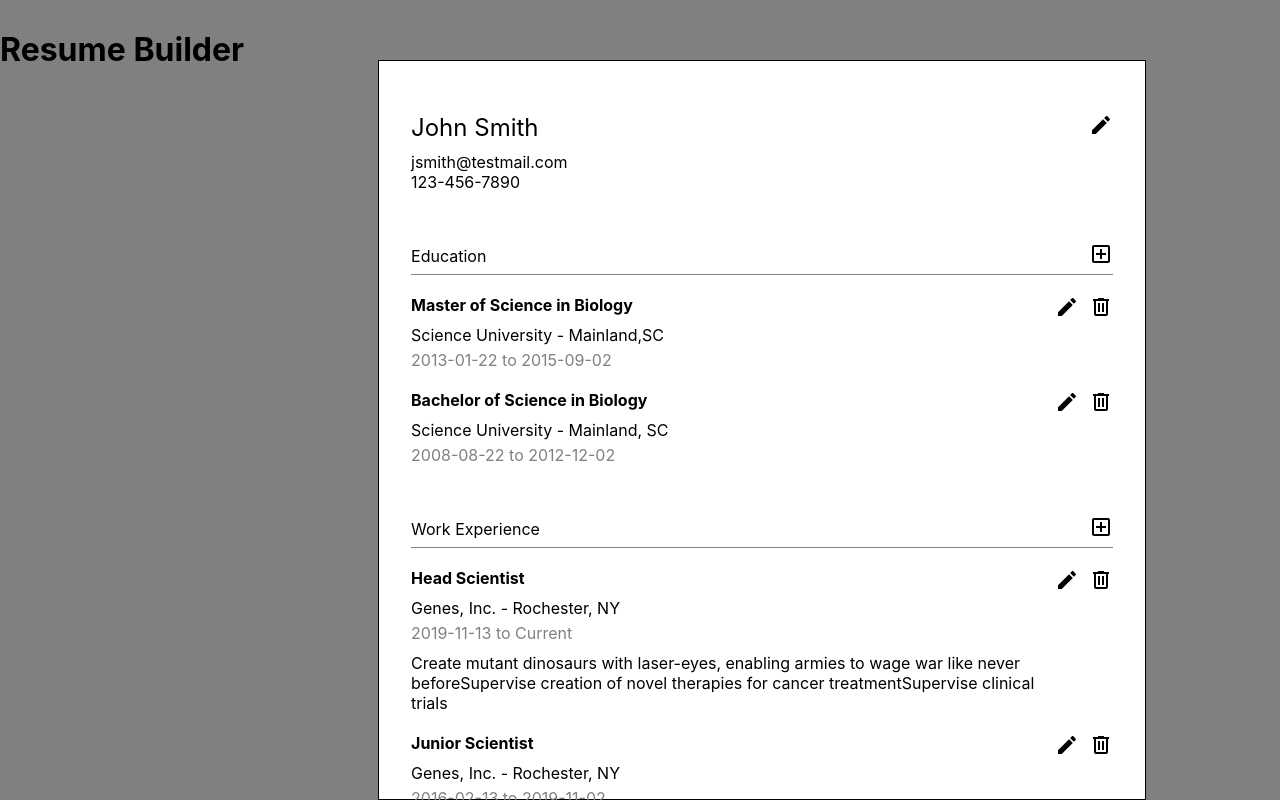
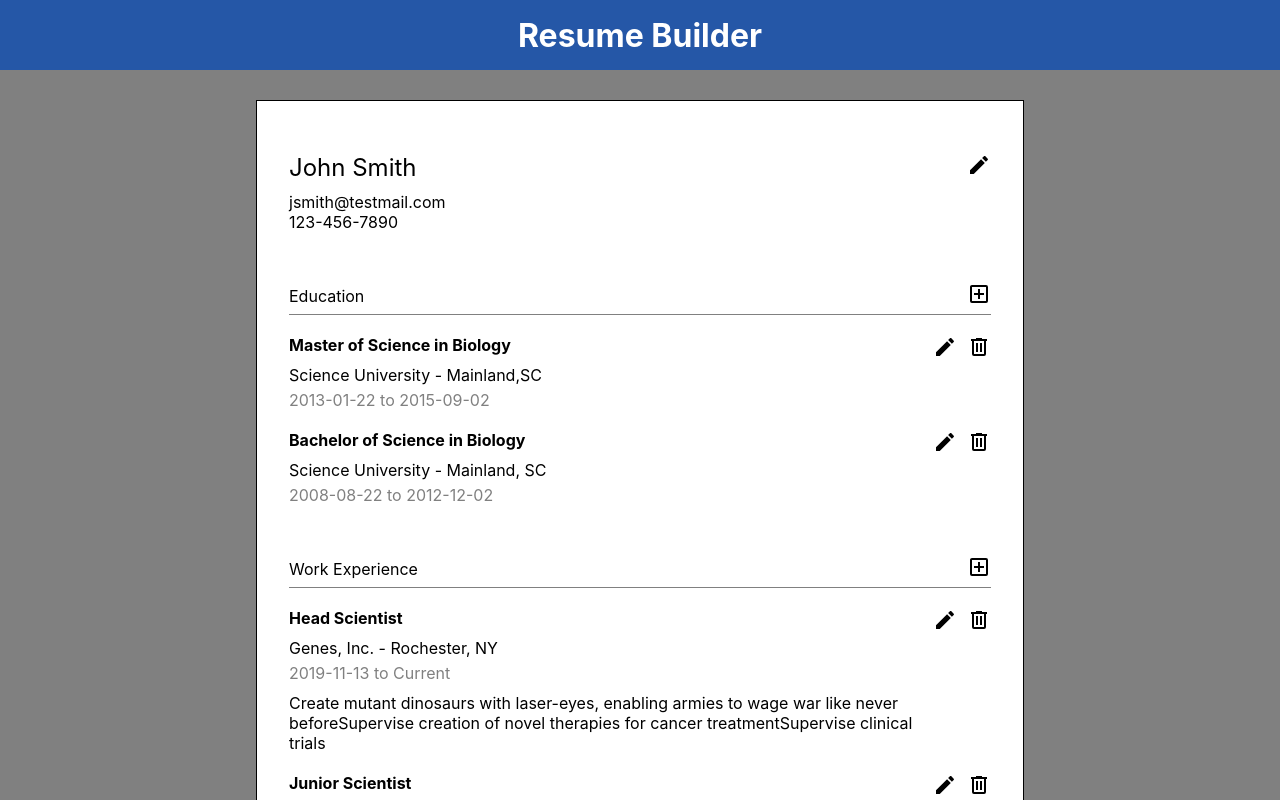
Before and after one commit to gband85/cv-project, a React (Create React App) app: page / in a window 1280 px wide. Shown: the top 800 px of the page. Built offline with nearby package versions, Linux system fonts and the light colour scheme.

Commit message:
style navbar

```diff
--- a/src/styles/index.css
+++ b/src/styles/index.css
@@ -13,12 +13,22 @@ body {
 }
 
 #root {
-  display: flex;
+  /* display: flex; */
   justify-content: center;
   background-color: grey;
   /* width: 100vw; */
   /* align-items: center; */
-  height: 100vh;
+  height: max-content;
   /* padding: 20px 0; */
-  padding-top: 30px;
+  padding-bottom: 30px;
 }
+.navbar {
+  width: 100%;
+  background-color: rgb(37, 87, 167);
+    color: white;
+    text-align: center;
+    height: 70px;
+    display: flex;
+    justify-content: center;
+    align-items: center;
+}
```
